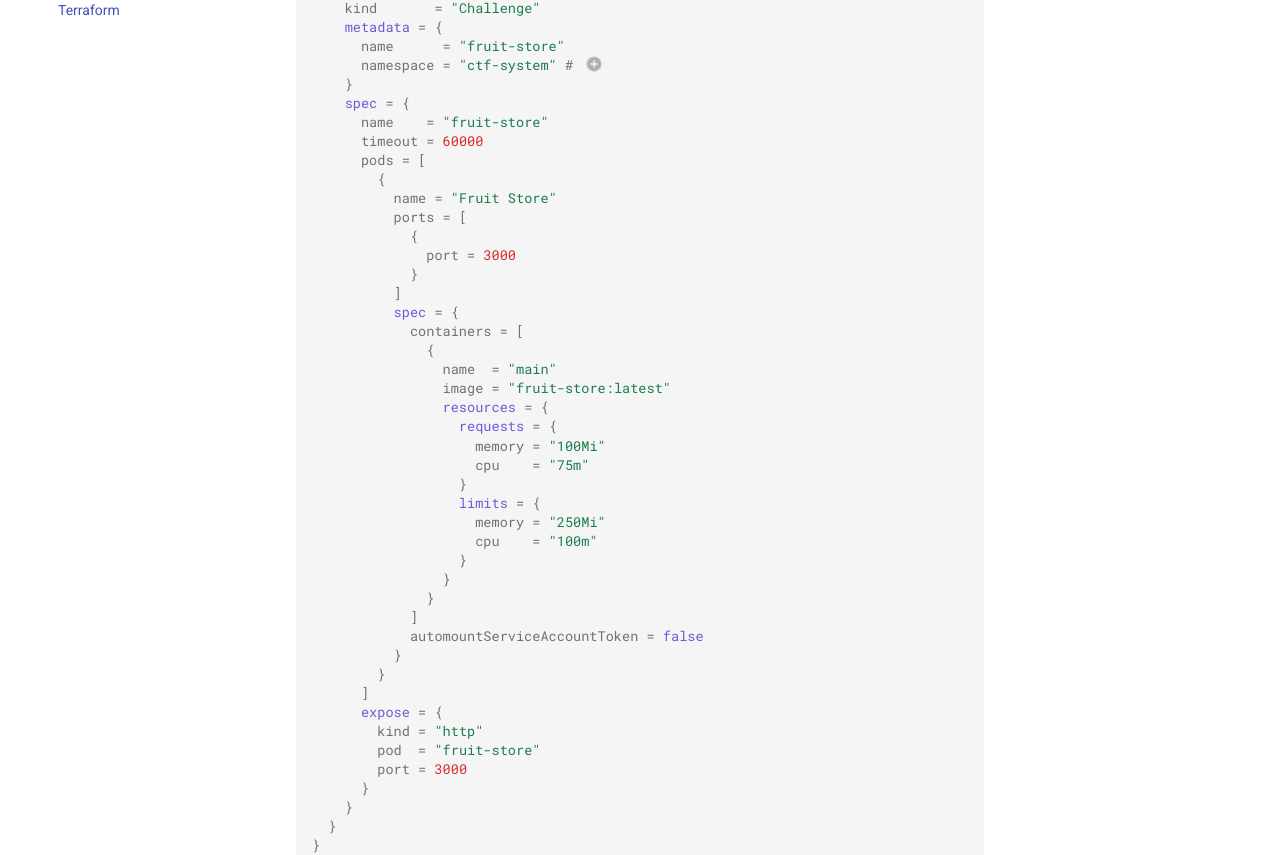
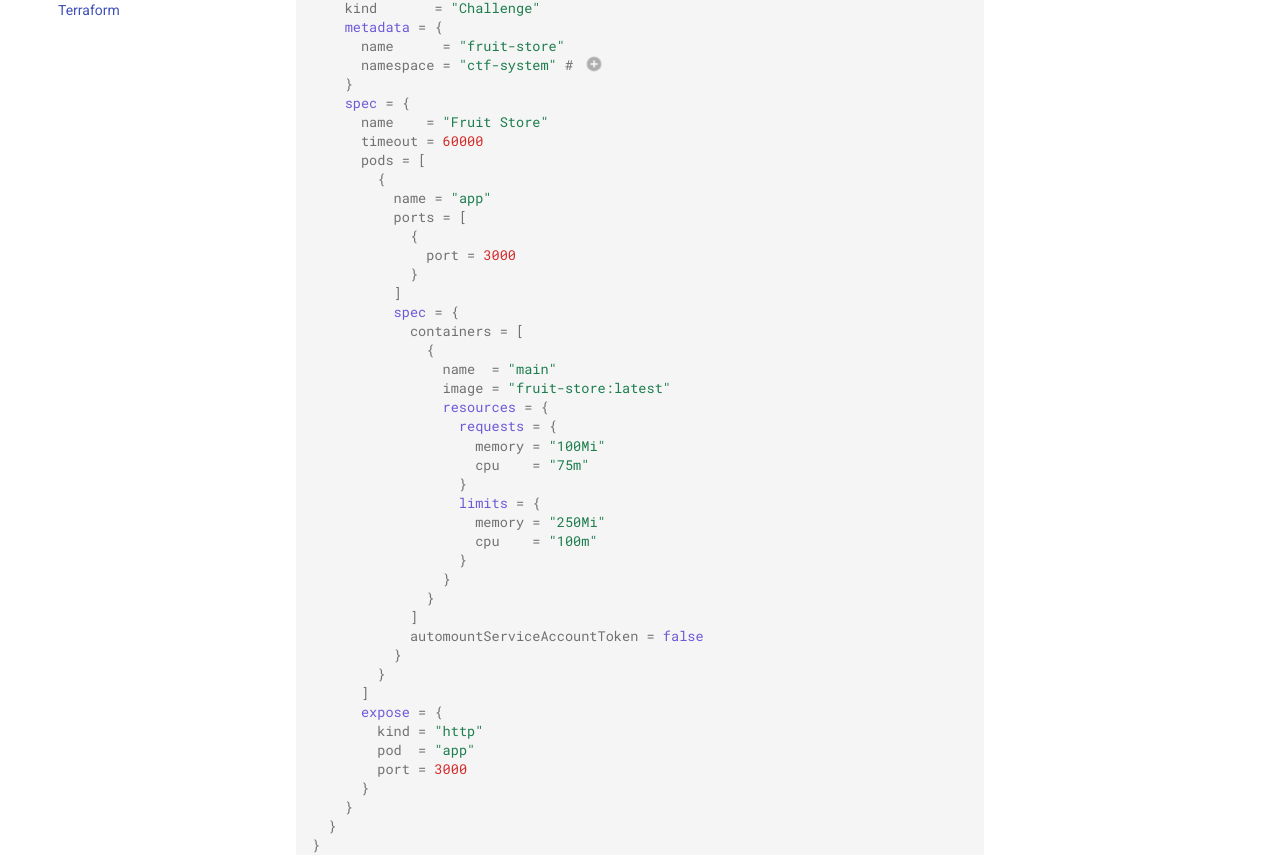
Before and after one commit to TJCSec/klodd, an MkDocs documentation site: the page built from docs/content/examples/terraform.md, in a window 1280 px wide and 1224 px high. Shown: the part 290-1145 px from the top of the window. Built offline with MkDocs 1.6.1 and Material for MkDocs 9.7.7, drawn with Linux system fonts in a browser that asks for light colours; comment, search, counter and statistics services are not loaded.

Commit message:
docs: make tf example names consistent
these match the names on the regular examples page

```diff
--- a/docs/content/examples/terraform.md
+++ b/docs/content/examples/terraform.md
@@ -12,11 +12,11 @@ resource "kubernetes_manifest" "klodd_fruit_store" {
       namespace = "ctf-system" # (1)
     }
     spec = {
-      name    = "fruit-store"
+      name    = "Fruit Store"
       timeout = 60000
       pods = [
         {
-          name = "Fruit Store"
+          name = "app"
           ports = [
             {
               port = 3000
@@ -45,7 +45,7 @@ resource "kubernetes_manifest" "klodd_fruit_store" {
       ]
       expose = {
         kind = "http"
-        pod  = "fruit-store"
+        pod  = "app"
         port = 3000
       }
     }
```
